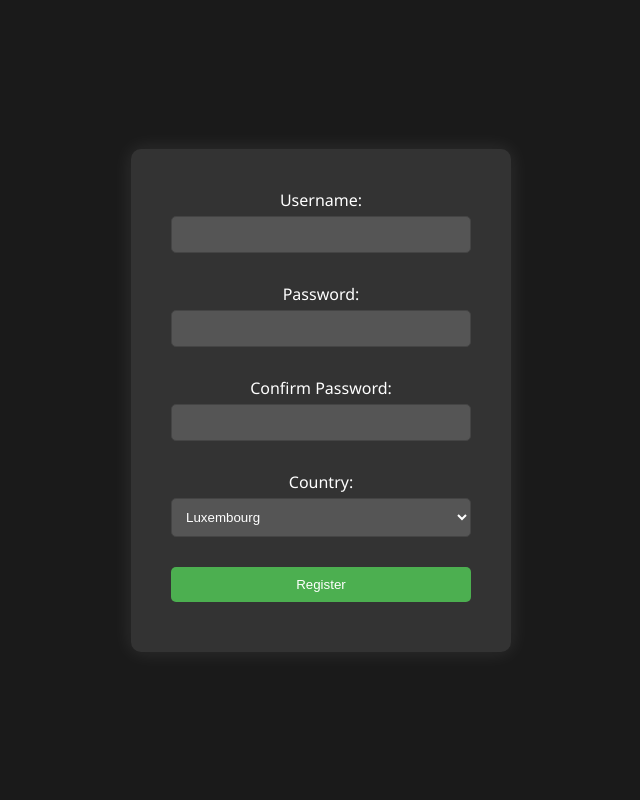
After one commit to rodvl800/HTSTA, a PHP site: page /account/regdel.php in a window 1280 px wide. The commit adds this page. Shown: the whole page, without its empty margins (319-959 px from the left). Run offline with PHP 8.4, Linux system fonts and the light colour scheme.

Commit message:
Register page idk

```diff
--- /dev/null
+++ b/account/loginEN.php
@@ -0,0 +1,3 @@
+<?php
+    echo "Hello World!";
+?>
--- /dev/null
+++ b/account/regdel.php
@@ -0,0 +1,123 @@
+<!DOCTYPE html>
+<html lang="en">
+<head>
+    <meta charset="UTF-8">
+    <meta name="viewport" content="width=device-width, initial-scale=1.0">
+    <title>Registration</title>
+    <style>
+        body {
+            display: flex;
+            align-items: center;
+            justify-content: center;
+            height: 100vh;
+            margin: 0;
+            background-color: #1a1a1a;
+            color: #fff;
+            font-family: 'Segoe UI', Tahoma, Geneva, Verdana, sans-serif;
+        }
+
+        .registration {
+            background-color: #333;
+            padding: 40px;
+            border-radius: 10px;
+            box-shadow: 0 0 20px rgba(255, 255, 255, 0.1);
+            animation: fadeIn 0.8s ease-out;
+            width: 300px;
+            text-align: center;
+        }
+
+        @keyframes fadeIn {
+            from {
+                opacity: 0;
+                transform: translateY(-20px);
+            }
+            to {
+                opacity: 1;
+                transform: translateY(0);
+            }
+        }
+
+        .registration div {
+            margin-bottom: 20px;
+        }
+
+        .registration input, .registration select {
+            width: 100%;
+            padding: 10px;
+            margin-top: 5px;
+            margin-bottom: 10px;
+            border: 1px solid #444;
+            border-radius: 5px;
+            background-color: #555;
+            color: #fff;
+            box-sizing: border-box;
+        }
+
+        .registration button {
+            width: 100%;
+            padding: 10px;
+            border: none;
+            border-radius: 5px;
+            background-color: #4caf50;
+            color: #fff;
+            cursor: pointer;
+            transition: background-color 0.3s ease;
+        }
+
+        .registration button:hover {
+            background-color: #45a049;
+        }
+
+        .error-message {
+            color: #ff5555;
+            font-size: 14px;
+            margin-top: -10px;
+            margin-bottom: 10px;
+        }
+    </style>
+</head>
+<body>
+<form method="POST" class="registration" id="registration-form">
+    <div>
+        <label for="UserName">Username:</label>
+        <input type="text" name="UserName" id="UserName" required>
+    </div>
+    <div>
+        <label for="Password">Password:</label>
+        <input type="password" name="Password" id="Password" required>
+    </div>
+    <div>
+        <label for="PasswordAgain">Confirm Password:</label>
+        <input type="password" name="PasswordAgain" id="PasswordAgain" required>
+    </div>
+    <div>
+        <label for="Country">Country:</label>
+        <select name="Country" id="Country" required>
+            <option value="Luxembourg">Luxembourg</option>
+            <option value="France">France</option>
+            <option value="Germany">Germany</option>
+            <option value="UK">UK</option>
+            <option value="Romania">Romania</option>
+        </select>
+    </div>
+    <div>
+        <button type="submit">Register</button>
+    </div>
+    <p class="error-message" id="error-message"></p>
+</form>
+
+<script>
+	document.getElementById("registration-form").addEventListener("submit", function(event) {
+		var password = document.getElementById("Password").value;
+		var passwordAgain = document.getElementById("PasswordAgain").value;
+
+		if (password !== passwordAgain) {
+			event.preventDefault();
+			document.getElementById("error-message").innerText = "Passwords do not match!";
+		} else {
+			document.getElementById("error-message").innerText = "";
+		}
+	});
+</script>
+</body>
+</html>
--- a/account.php
+++ b/login.php
@@ -7,14 +7,13 @@
     <meta http-equiv="X-UA-Compatible" content="ie=edge">
     <link rel="stylesheet" href="master.css" />
     <link rel="icon" type="image/png" href="photos/logo.png">
-    <title>Account</title>
+    <title>Login</title>
 </head>
 <body>
 <?php
 include 'nav-bar.php';
 $language = $_GET['lang'] ?? "EN";
-include 'account/account' . $language . '.php';
-include 'footer.php';
+include 'account/login' . $language . '.php';
 ?>
 </body>
 </html>
--- a/users.txt
+++ b/users.txt
@@ -1,2 +1,7 @@
 MOWAFUCK1;MOWAFUCK1;Luxembourg
 MOWAFUCK2;MOWAFUCK2;Luxembourg
+mac;mac;Luxembourg
+mac1;mac1;Luxembourg
+mac2;mac2;Luxembourg
+hello;my;Germany
+newacc;newacc;Luxembourg
```
Also changed, not shown: master.css (+28 -0 lines), nav-bar.php (+10 -5 lines), register.php (added, +21 -0 lines), account/registerEN.php (renamed from account/accountEN.php).
